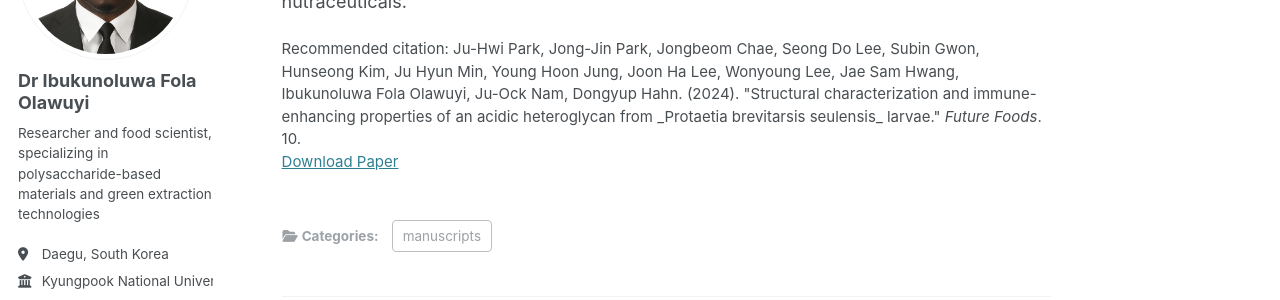
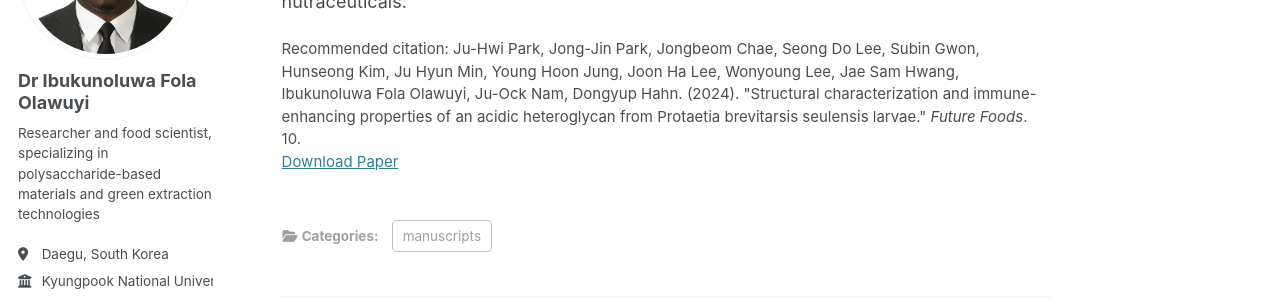
Before and after one commit to ibukunfola/ibukunfola.github.io, a Jekyll site: the page built from _publications/2024-12-10-structural-characterization.md, in a window 1280 px wide and 900 px high, scrolled down 509 px. Shown: the part 221-521 px from the top of the window. Built offline with Jekyll 4.4.1, drawn with Linux system fonts in a browser that asks for light colours; some web fonts are replaced.

```diff
--- a/_publications/2024-12-10-structural-characterization.md
+++ b/_publications/2024-12-10-structural-characterization.md
@@ -7,7 +7,7 @@ excerpt: 'This study investigated the immunomodulatory properties of polysacchar
 date: 2024-12-10
 venue: 'Future Foods'
 paperurl: 'https://doi.org/10.1016/j.fufo.2024.100439'
-citation: 'Ju-Hwi Park, Jong-Jin Park, Jongbeom Chae, Seong Do Lee, Subin Gwon, Hunseong Kim, Ju Hyun Min, Young Hoon Jung, Joon Ha Lee, Wonyoung Lee, Jae Sam Hwang, Ibukunoluwa Fola Olawuyi, Ju-Ock Nam, Dongyup Hahn. (2024). &quot;Structural characterization and immune-enhancing properties of an acidic heteroglycan from _Protaetia brevitarsis seulensis_ larvae.&quot; <i>Future Foods</i>. 10.'
+citation: 'Ju-Hwi Park, Jong-Jin Park, Jongbeom Chae, Seong Do Lee, Subin Gwon, Hunseong Kim, Ju Hyun Min, Young Hoon Jung, Joon Ha Lee, Wonyoung Lee, Jae Sam Hwang, Ibukunoluwa Fola Olawuyi, Ju-Ock Nam, Dongyup Hahn. (2024). &quot;Structural characterization and immune-enhancing properties of an acidic heteroglycan from Protaetia brevitarsis seulensis larvae.&quot; <i>Future Foods</i>. 10.'
 ---
 
 Edible insects are a promising source of bioactive compounds with diverse health benefits. This study investigated the immunomodulatory properties of polysaccharides isolated from _Protaetia brevitarsis seulensis_ larvae (PBSL). Polysaccharides were fractionated using a molecular weight cutoff membrane, and among these fractions, the higher molecular weight fraction (H-PBSL, 666.84 kDa) demonstrated significant immunomodulatory activity. Methylation and NMR structural analyses revealed H-PBSL to be an acidic heteroglycan with a complex structure, consisting of a backbone of repeating (1→4)-linked α-glucan units highly branched at O-6 positions with T-α-Glcp, T-α-GlcpA, and T-β-Galp. The immunomodulatory effects of H-PBSL were evaluated using RAW264.7 macrophage cells. H-PBSL treatment enhanced phagocytic activity and increased the expression of immune modulators and macrophage activation surface molecules. In addition, H-PBSL activated the NF-κB signaling pathway, evidenced by increased phosphorylation of IκB and NF-κB, and translocation of NF-κB from cytosol to nucleus. Moreover, inhibition of Toll-like receptor 4 (TLR4) reduced H-PBSL-induced nitric oxide synthesis, indicating TLR4′s pivotal role in H-PBSL-mediated macrophage activation. These findings highlight the potential of H-PBSL as a novel immunomodulatory agent derived from an edible insect, with possible applications in functional foods and nutraceuticals.
```
